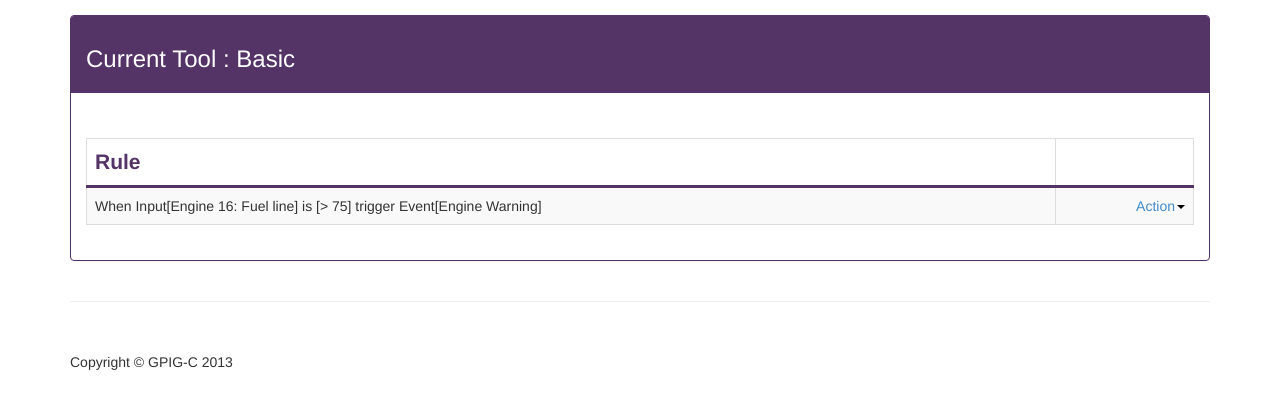
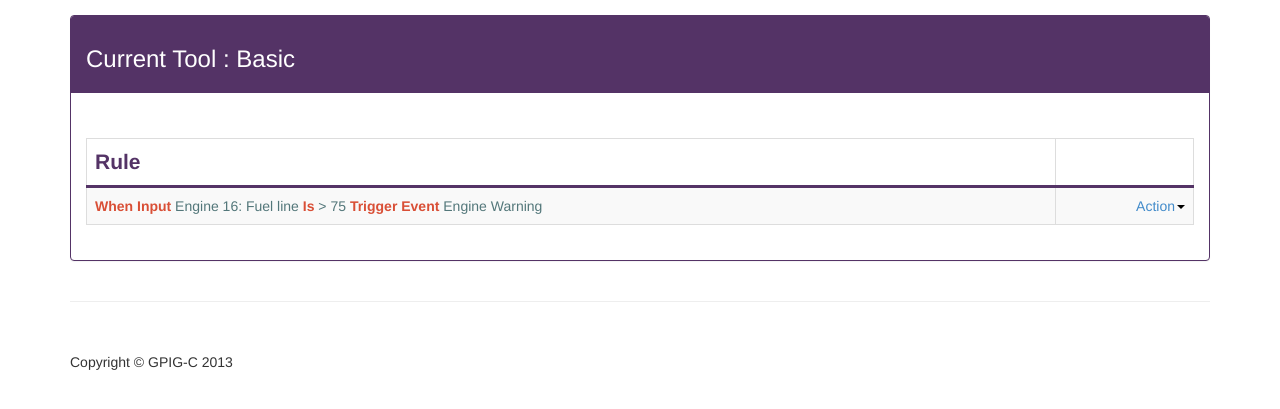
Before and after one commit to sftrabbit/gpig-c, a PHP site: page /adminCenter/conf-anal-tool.html in a window 1280 px wide. Shown: the part 165-574 px from the top of the page. Run offline with PHP 8.4, Linux system fonts and the light colour scheme.

Commit message:
Add Syntac Highlighting to Analysis Rules

```diff
--- a/PrototypeAdminCentre/modern-business/adminCenter/conf-anal-tool.html
+++ b/PrototypeAdminCentre/modern-business/adminCenter/conf-anal-tool.html
@@ -66,7 +66,7 @@
                         </thead>
                         <tbody>
                         <tr>
-                            <td>When Input[Engine 16: Fuel line] is [> 75] trigger Event[Engine Warning]</td>
+                            <td class="rule">When Input Engine 16: Fuel line Is > 75 Trigger Event Engine Warning</td>
                             <td>
                                 <div class="dropdown pull-right">
                                     <a href="#" id="drop1" role="button" class="dropdown-toggle" data-toggle="dropdown">Action<b class="caret"></b></a>
@@ -105,7 +105,7 @@
 <script src="../js/bootstrap.js"></script>
 <script src="../js/modern-business.js"></script>
 <script src="js/navbar.js"></script>
-<script src="js/conf-users.js"></script>
+<script src="js/conf-anal.js"></script>
 
 
 
--- a/PrototypeAdminCentre/modern-business/adminCenter/css/admin.css
+++ b/PrototypeAdminCentre/modern-business/adminCenter/css/admin.css
@@ -37,3 +37,12 @@
 .btn-status {
     width: 100px;
 }
+
+.rule-keyword{
+    font-weight: bold;
+    color: #d94f36;
+}
+
+.rule-non-keyword{
+    color: #53777a;
+}
--- a/PrototypeAdminCentre/modern-business/adminCenter/js/conf-anal.js
+++ b/PrototypeAdminCentre/modern-business/adminCenter/js/conf-anal.js
@@ -5,3 +5,18 @@
  * Time: 22:25
  * To change this template use File | Settings | File Templates.
  */
+
+$(function(){
+    var content = $('.rule').text();
+    var words = content.split(" ");
+    var newContent = "";
+    for(var i= 0 ; i < words.length; i++){
+        if(words[i] == 'When' || words[i] == 'Input' || words[i] == 'Is' ||
+            words[i] == 'Trigger' || words[i] == 'Event')
+            words[i] =   '<span class="rule-keyword">' + words[i] + '</span>';
+        else
+            words[i] =   '<span class="rule-non-keyword">' + words[i] + '</span>';
+        newContent += words[i] + ' ';
+    }
+    $('.rule').html(newContent)
+});
```
